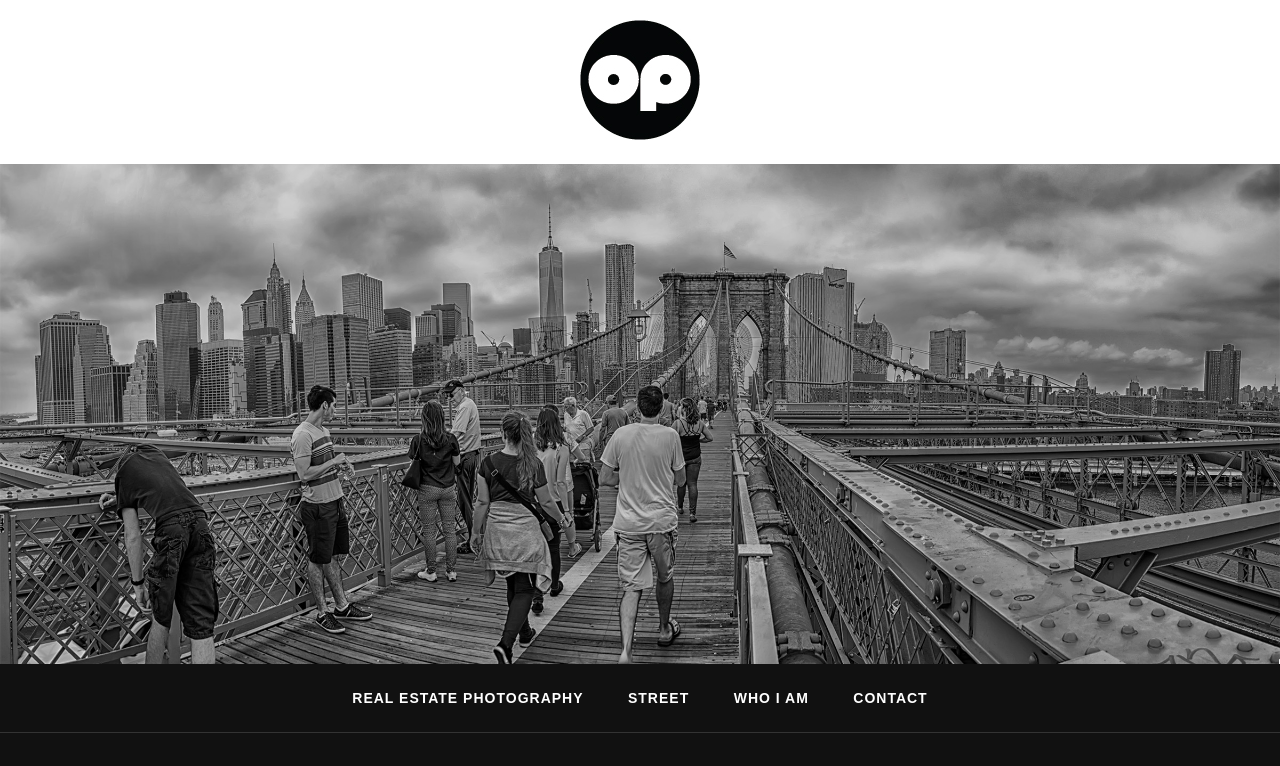
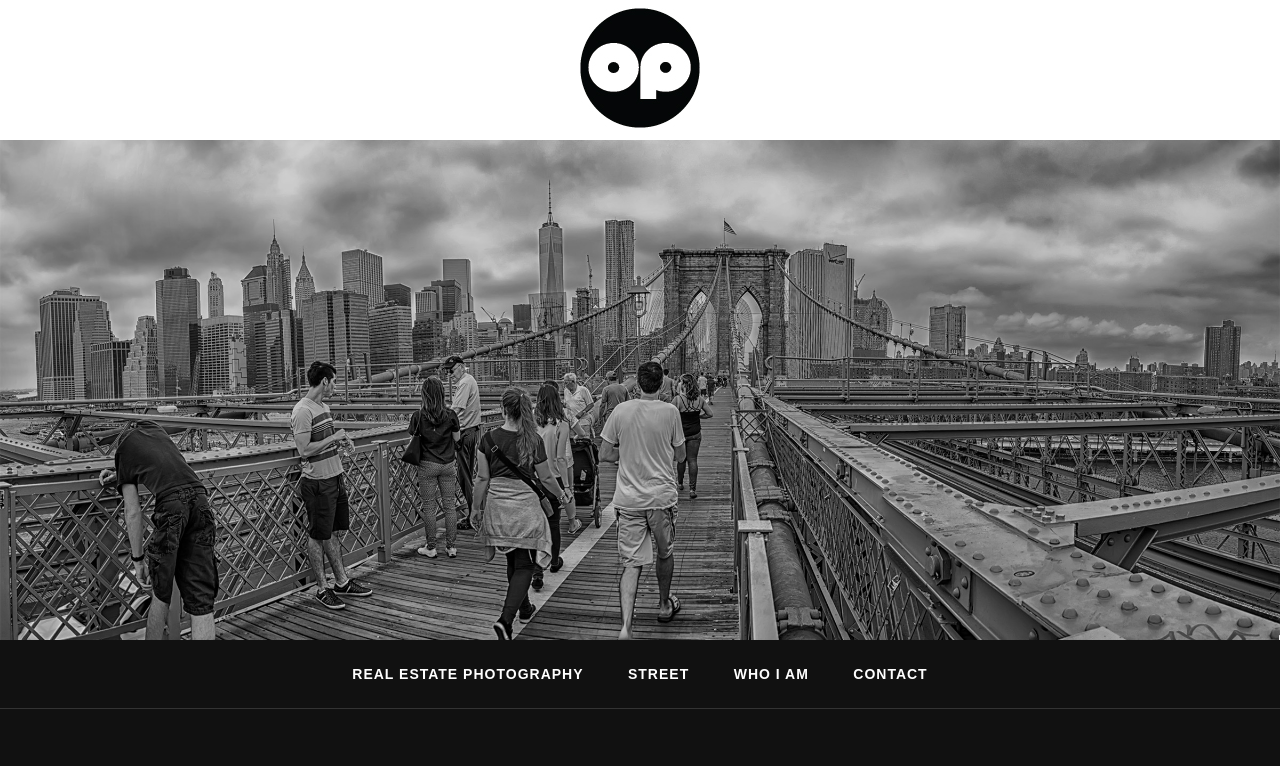
Before and after one commit to oscarphotography/oscarphotography.github.io, a plain HTML site: page index.html in a window 1280 px wide. Shown: the top 766 px of the page. Drawn offline with Linux system fonts and the light colour scheme.

Commit message:
Update index.html

```diff
--- a/index.html
+++ b/index.html
@@ -21,7 +21,7 @@
     /* Banner superior */
     .top-banner{
         background:white;
-        padding:20px 0;
+        padding:8px 0;
         text-align:center;
     }
 
```
